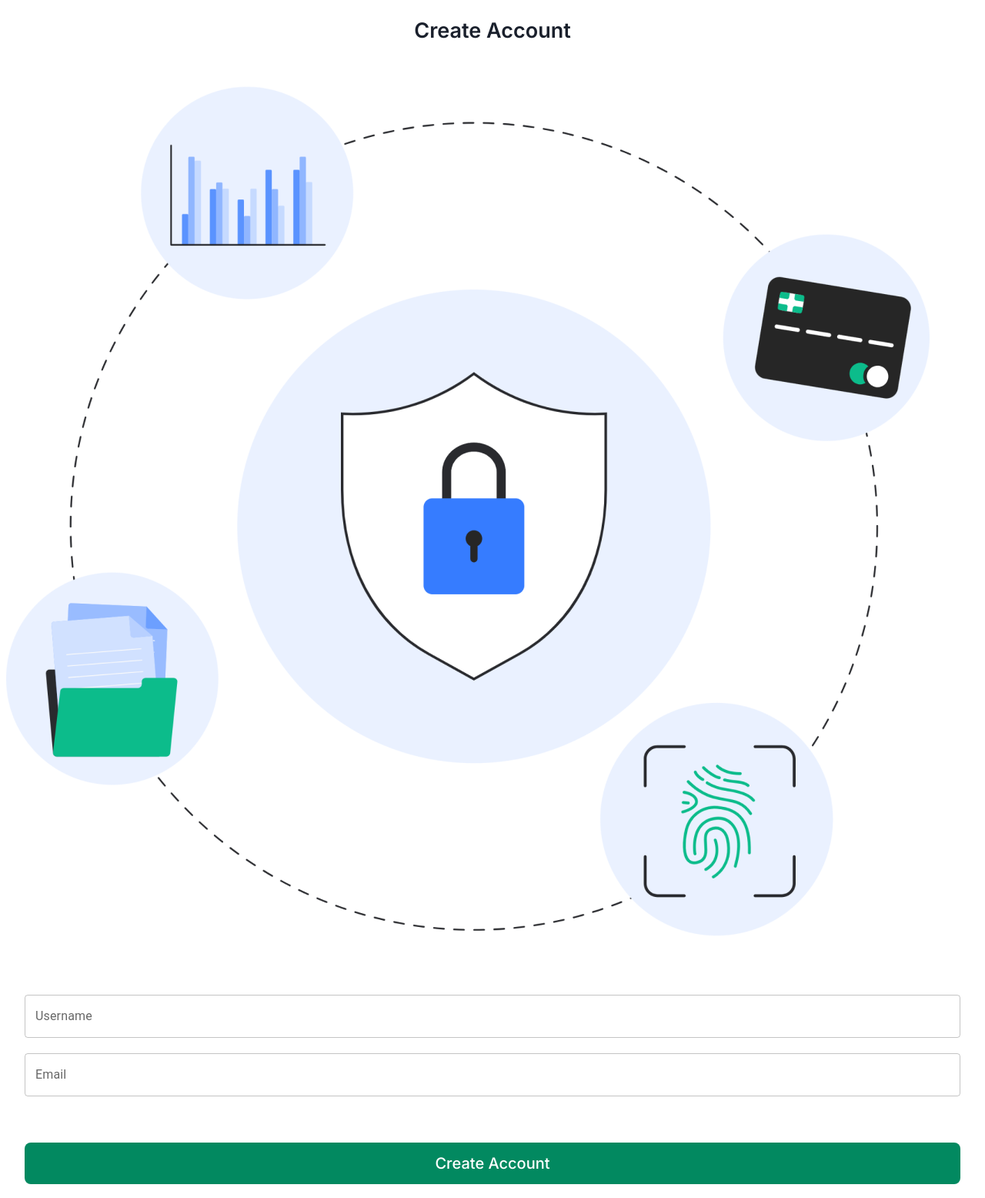
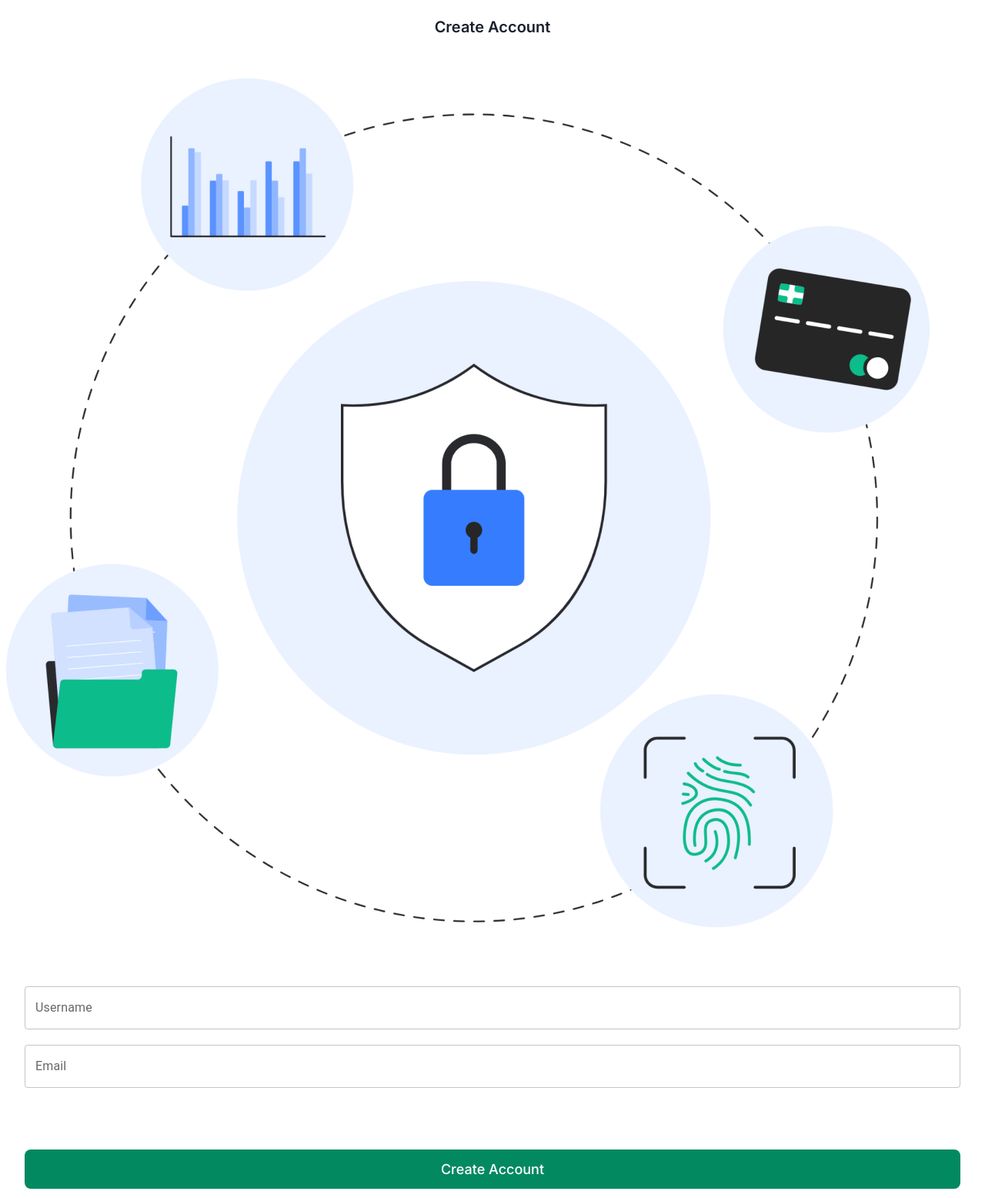
Before and after one commit to Stepheeeen/routine, a React (Vite) app: page /authentication in a window 1280 px wide. Shown: the whole page at 77% size. Built offline with nearby package versions, Linux system fonts and the light colour scheme.

Commit message:
adjustment

```diff
--- a/src/components/reusable/Button/Button.jsx
+++ b/src/components/reusable/Button/Button.jsx
@@ -3,6 +3,6 @@ import { Button, ButtonGroup } from '@chakra-ui/react'
 
 export const DefaultButton = ({ButtonStyling, variant, text}) => {
   return (
-    <Button className={`${ButtonStyling} text-[20px] font-[500]`} variant={variant}>{text}</Button>
+    <Button className={`${ButtonStyling} text-[18px] font-[500]`} variant={variant}>{text}</Button>
   )
 }
--- a/src/components/reusable/Navbar/Navbar.jsx
+++ b/src/components/reusable/Navbar/Navbar.jsx
@@ -4,7 +4,7 @@ import { Link } from 'react-router-dom'
 const TopNavbar = ({topbarStyling, pageTitle}) => {
   return (
     <div className={`p-2 py-5 ${topbarStyling}`}>
-      <h1 className='text-[27px] font-[600]'>{pageTitle}</h1>
+      <h1 className='text-[20px] font-[600]'>{pageTitle}</h1>
     </div>
   )
 }
--- a/src/pages/Authentication.jsx
+++ b/src/pages/Authentication.jsx
@@ -20,7 +20,7 @@ const Authentication = () => {
               <DefaultInput label={'Username'} customStyling='w-full' />
               <DefaultInput label={'Email'} customStyling='w-full my-[20px]' />
 
-              <DefaultButton text={'Create Account'} variant={'solid'} ButtonStyling={'bg-[#028960] text-[#fff] p-3 rounded-lg w-full mt-[40px]'}/>
+              <DefaultButton text={'Create Account'} variant={'solid'} ButtonStyling={'bg-[#028960] text-[#fff] p-3 rounded-lg w-full mt-[60px]'}/>
             </form>
         </div>
     </PageContainer>
```
